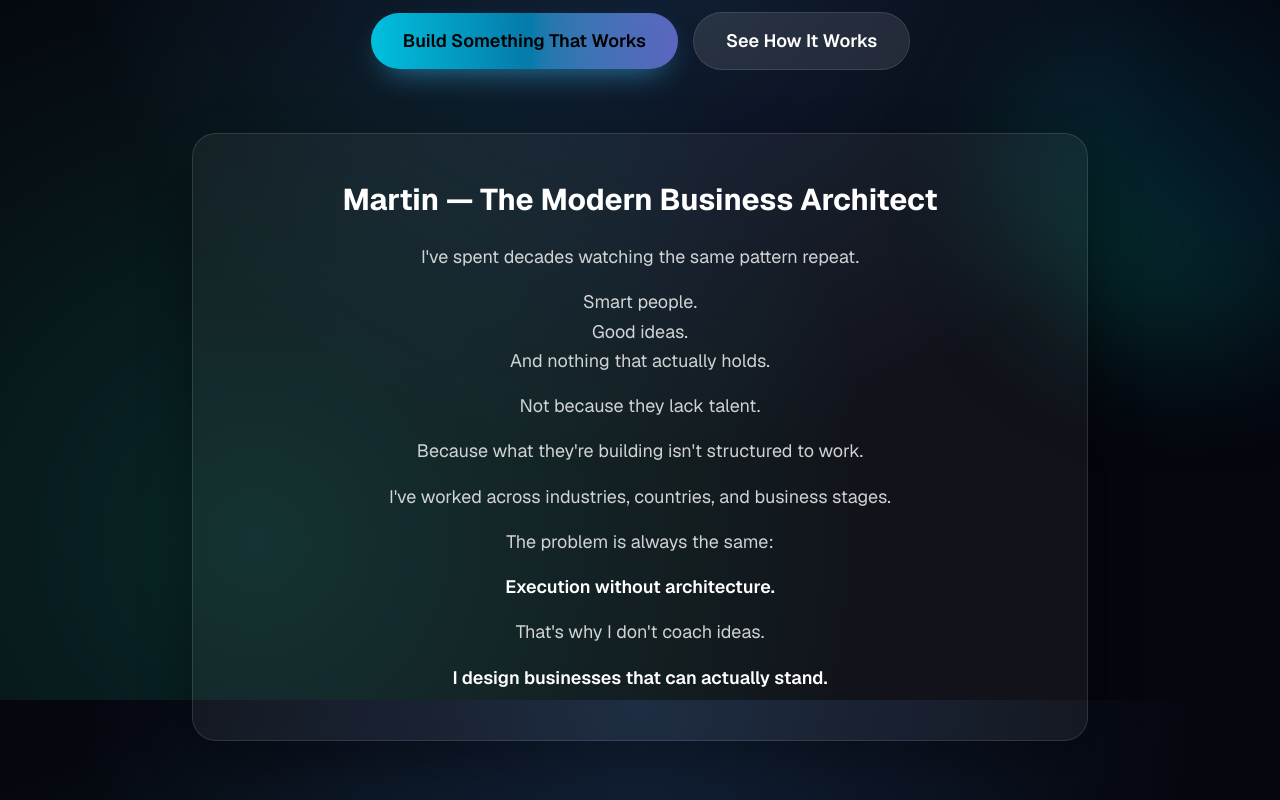
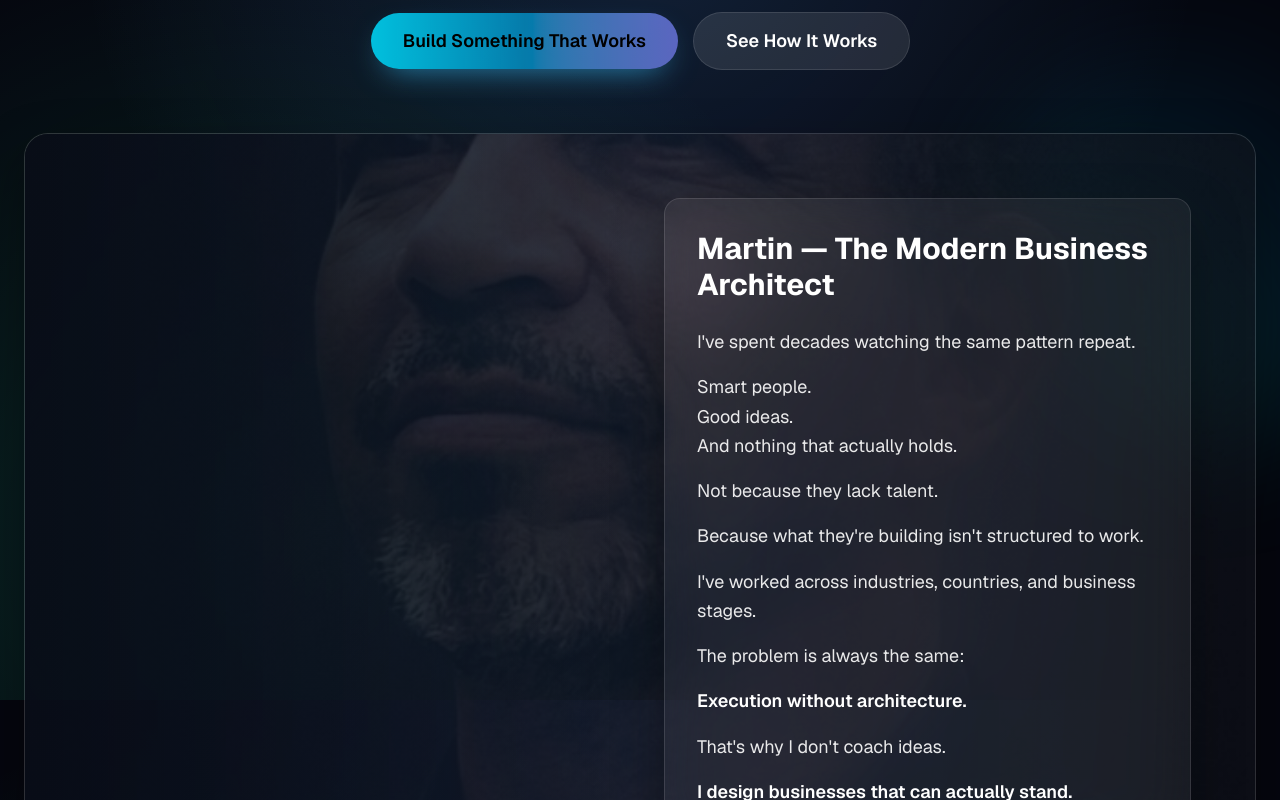
Before and after one commit to martindubreuil13-byte/mba-landing, a Next.js app: page / in a window 1280 px wide. Shown: the part 900-1700 px from the top of the page. Built offline with nearby package versions, Linux system fonts and the light colour scheme.

Commit message:
Update About Martin section with embedded profile image and premium design

```diff
--- a/app/components/sections/Hero.tsx
+++ b/app/components/sections/Hero.tsx
@@ -37,13 +37,47 @@ export function Hero() {
         </div>
 
         {/* About Martin Section */}
-        <div className="w-full max-w-4xl animate-fadeUp">
-          <div className="relative glass rounded-3xl p-8 md:p-12">
-            <div className="text-center">
+        <div className="w-full max-w-7xl animate-fadeUp">
+          <div className="relative overflow-hidden glass rounded-3xl">
+            {/* Background Image with Gradient Fade */}
+            <div className="absolute inset-0">
+              <img
+                src="/images/martin-profile.jpg"
+                alt="Martin - The Modern Business Architect"
+                className="w-full h-full object-cover opacity-40"
+                onError={(e) => {
+                  // Fallback to placeholder if image doesn't exist
+                  e.currentTarget.style.display = 'none';
+                  if (e.currentTarget.nextElementSibling) {
+                    (e.currentTarget.nextElementSibling as HTMLElement).style.display = 'flex';
+                  }
+                }}
+              />
+              {/* Fallback placeholder */}
+              <div className="w-full h-full bg-gradient-to-br from-cyan-400/20 to-indigo-400/20 flex items-center justify-center" style={{ display: 'none' }}>
+                <div className="w-32 h-32 rounded-full bg-gradient-to-br from-cyan-400 to-indigo-400 flex items-center justify-center">
+                  <span className="text-4xl font-bold text-white">MBA</span>
+                </div>
+              </div>
+              {/* Dark gradient overlay for readability */}
+              <div className="absolute inset-0 bg-gradient-to-r from-slate-900/80 via-slate-900/60 to-slate-900/20" />
+              {/* Soft fade from left to right */}
+              <div className="absolute inset-0 bg-gradient-to-r from-black/40 via-transparent to-transparent" />
+            </div>
+
+            {/* Content */}
+            <div className="relative z-10 p-8 md:p-16">
+              <div className="flex flex-col md:flex-row items-center gap-8 md:gap-12">
+                {/* Spacer for mobile - image is background */}
+                <div className="md:flex-1 md:invisible md:h-0"></div>
+
+                {/* Text Content */}
+                <div className="md:flex-1 text-center md:text-left">
+                  <div className="inline-block glass rounded-2xl p-6 md:p-8 shadow-2xl shadow-black/20">
                     <h3 className="text-2xl md:text-3xl font-bold text-white mb-6">
                       Martin — The Modern Business Architect
                     </h3>
-              <div className="space-y-4 text-lg text-white/80 leading-relaxed">
+                    <div className="space-y-4 text-lg text-white/90 leading-relaxed">
                       <p>
                         I've spent decades watching the same pattern repeat.
                       </p>
@@ -78,6 +112,9 @@ export function Hero() {
                 </div>
               </div>
             </div>
+          </div>
+        </div>
+      </div>
     </section>
   );
 }
```
Lines whose indentation alone changed are shown as unchanged.
